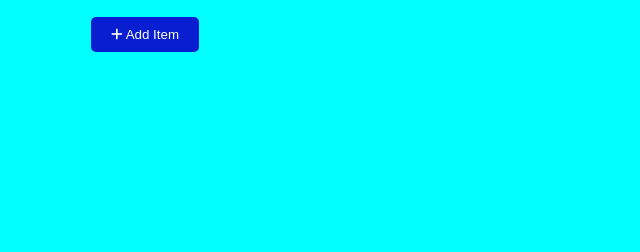
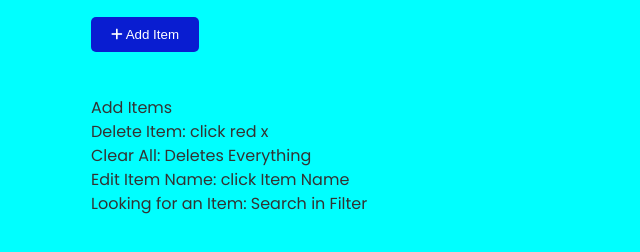
Before and after one commit to JerryApplegarth/Judy-Shopping-List, a plain HTML site: page index.html in a window 1280 px wide. Shown: the part 180-432 px from the top of the page, without its empty margins (319-959 px from the left). Drawn offline with Linux system fonts and the light colour scheme.

Commit message:
updated notes

```diff
--- a/index.html
+++ b/index.html
@@ -72,6 +72,12 @@
             </ul>
 
             <button id="clear" class="btn-clear">Clear All</button>
+            <br>
+            <p>Add Items</p>
+            <p>Delete Item: click red x</p>
+            <P>Clear All: Deletes Everything</P>
+            <p>Edit Item Name: click Item Name</p>
+            <p>Looking for an Item: Search in Filter</p>
         </div>
 
 
```
